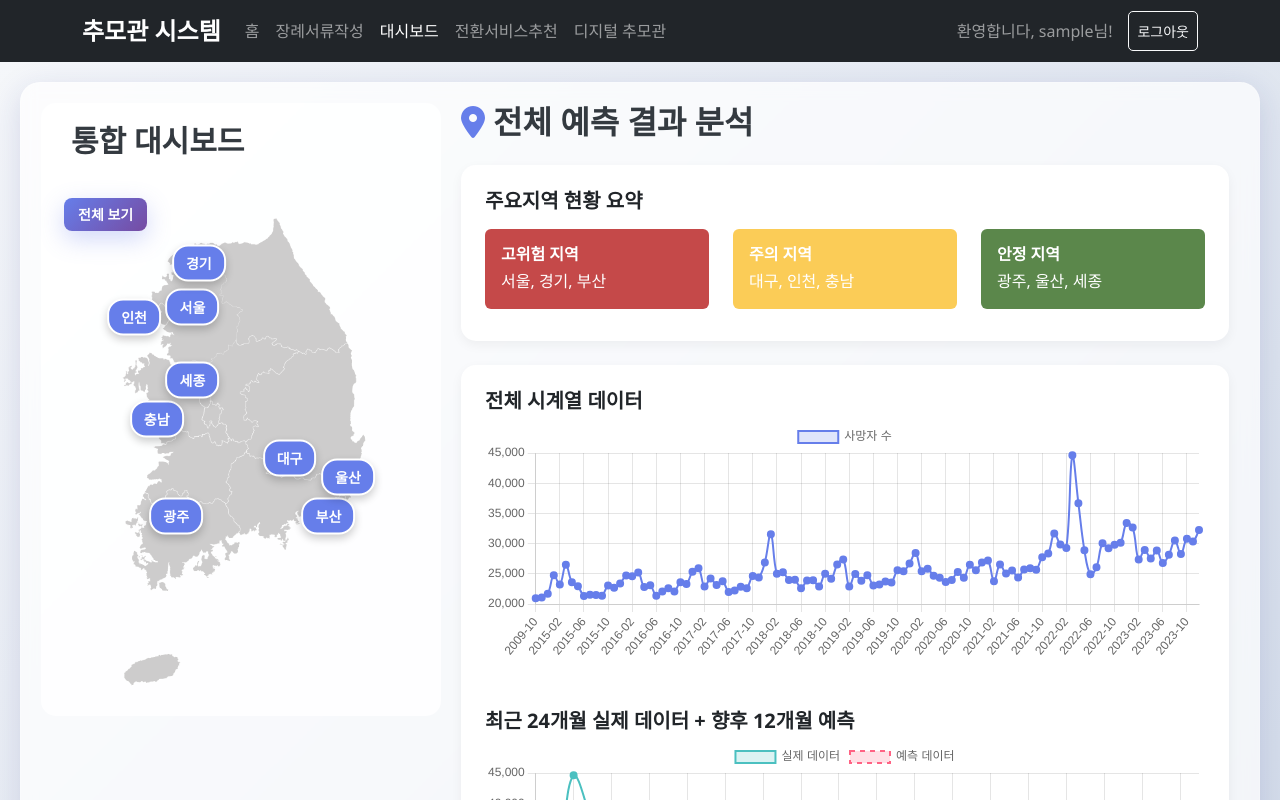
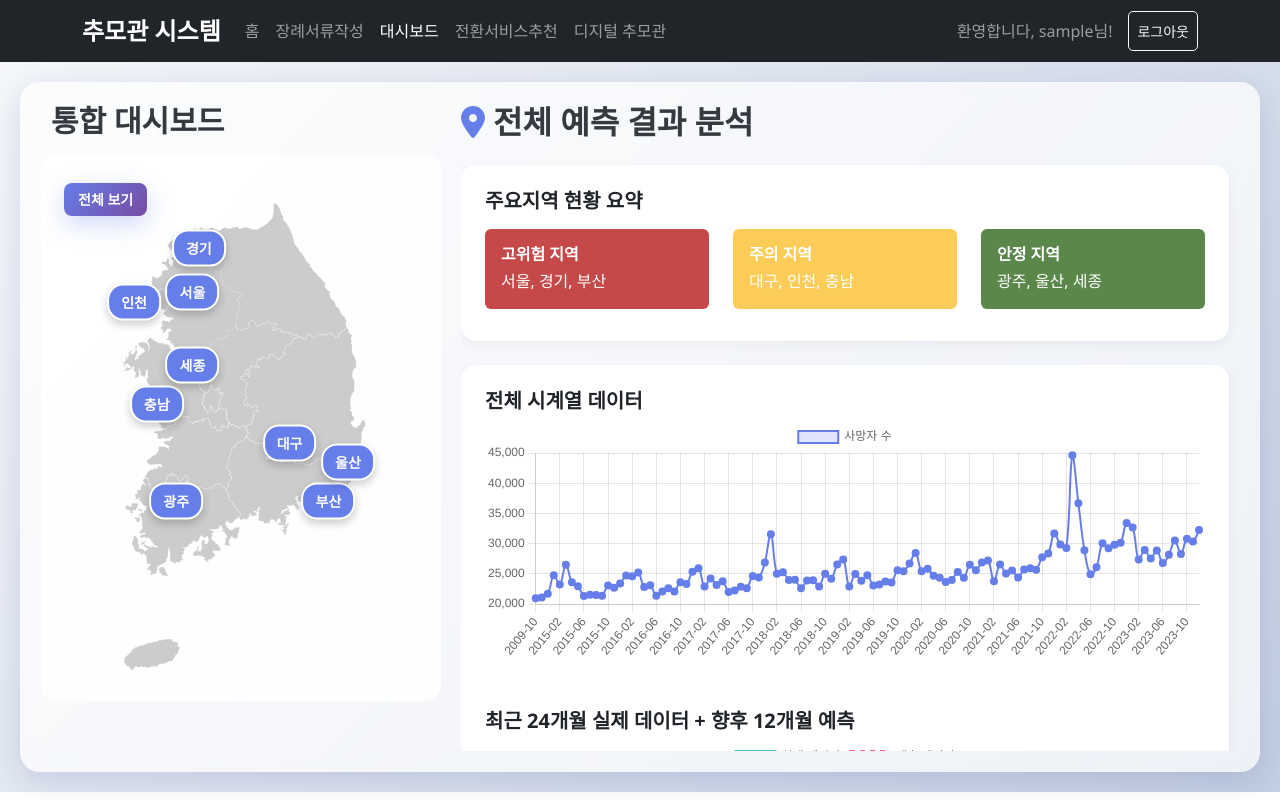
Before and after one commit to Aivle-Bigproject11/Front, a React (Create React App) app: page /menu2 in a window 1280 px wide. Shown: the top 800 px of the page. Built offline with nearby package versions, Linux system fonts and the light colour scheme; no server answers; sample sign-in values are in the browser's storage.

Commit message:
박스 안에 스크로 방식

```diff
--- a/src/pages/Menu2.js
+++ b/src/pages/Menu2.js
@@ -15,12 +15,12 @@ const Menu2 = () => {
   return (
     <div className="page-wrapper" style={{
       '--navbar-height': '70px',
-      minHeight: 'calc(100vh - var(--navbar-height))',
+      height: 'calc(100vh - var(--navbar-height))',
       background: 'linear-gradient(135deg, #f5f7fa 0%, #c3cfe2 100%)',
       padding: '20px',
       boxSizing: 'border-box',
       display: 'flex',
-      alignItems: 'flex-start',
+      alignItems: 'center',
       justifyContent: 'center',
     }}>
       <div className={`dashboard-container ${animateCard ? 'animate-in' : ''}`} style={{
@@ -28,7 +28,7 @@ const Menu2 = () => {
         zIndex: 1,
         width: '100%',
         maxWidth: '1600px',
-        height: 'auto',
+        height: '100%',
         margin: '0 auto',
         display: 'flex',
         boxSizing: 'border-box',
@@ -42,27 +42,20 @@ const Menu2 = () => {
         transition: 'all 0.6s ease-out',
         padding: '20px',
         gap: '20px',
+        overflow: 'hidden',
       }}>
-        <div style={{ flex: '0 0 400px' }}>
+        <div style={{ flex: '0 0 400px', display: 'flex', flexDirection: 'column' }}>
+          <h4 className="mb-3" style={{ fontSize: '30px', fontWeight: '700', color: '#343a40', paddingLeft: '10px' }}>
+            통합 대시보드
+          </h4>
           <div className="dashboard-left" style={{
             background: 'rgba(255, 255, 255, 0.8)',
             borderRadius: '15px',
             padding: '20px',
+            height: 'min-content',
             position: 'sticky',
-            top: '20px',
-            display: 'flex',
-            flexDirection: 'column',
-            gap: '15px'
+            top: '20px'
           }}>
-            <h4 className="mb-3" style={{
-              fontSize: '30px',
-              fontWeight: '700',
-              color: '#343a40',
-              paddingLeft: '10px',
-              margin: 0
-            }}>
-              통합 대시보드
-            </h4>
             <InteractiveMap
               selectedRegion={selectedRegion}
               onRegionSelect={setSelectedRegion}
@@ -71,8 +64,9 @@ const Menu2 = () => {
         </div>
 
         <div className="dashboard-right" style={{
-          flex: '1 1 65%',
-          minWidth: 0,
+          flex: '1',
+          overflowY: 'auto',
+          height: '100%',
           paddingRight: '10px'
         }}>
           <RegionDataDisplay region={selectedRegion} />
@@ -81,12 +75,37 @@ const Menu2 = () => {
 
       <style jsx global>{`
         @keyframes fadeInUp {
-          from { opacity: 0; transform: translateY(30px); }
-          to { opacity: 1; transform: translateY(0); }
+          from {
+            opacity: 0;
+            transform: translateY(30px);
+          }
+          to {
+            opacity: 1;
+            transform: translateY(0);
+          }
         }
-        .animate-in { animation: fadeInUp 0.6s ease-out; }
 
-        @media (max-width: 992px) {
+        .animate-in {
+          animation: fadeInUp 0.6s ease-out;
+        }
+
+        .dashboard-right::-webkit-scrollbar {
+          width: 6px;
+        }
+        .dashboard-right::-webkit-scrollbar-track {
+          background: rgba(0,0,0,0.05);
+          border-radius: 10px;
+        }
+        .dashboard-right::-webkit-scrollbar-thumb {
+          background-color: rgba(108, 117, 125, 0.5);
+          border-radius: 10px;
+        }
+
+        @media (max-width: 1200px) {
+          .page-wrapper {
+            height: auto;
+            min-height: calc(100vh - var(--navbar-height));
+          }
           .dashboard-container {
             flex-direction: column;
             height: auto;
@@ -99,7 +118,6 @@ const Menu2 = () => {
           .dashboard-right {
             height: auto;
             max-height: none;
-            width: 100%;
           }
         }
       `}</style>
```
